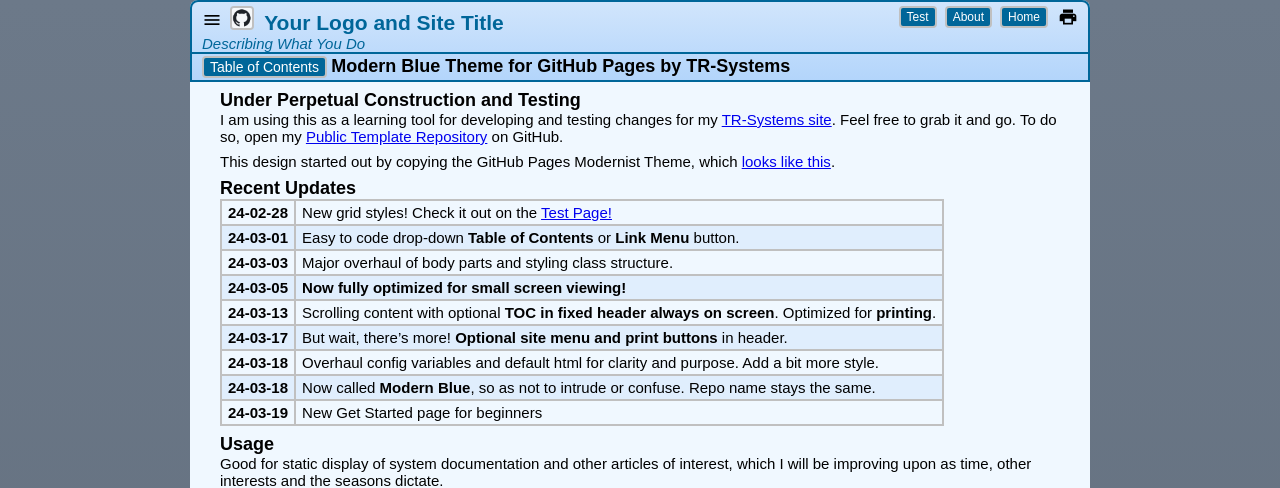
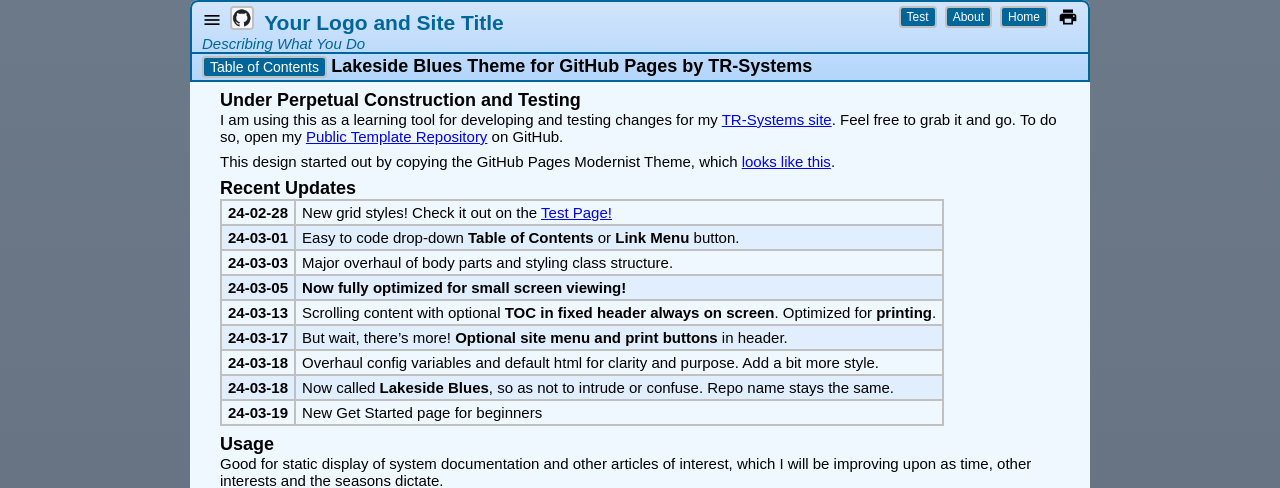
Before and after one commit to TR-Systems/modernist, a Jekyll site: the page built from index.md, in a window 1280 px wide. Shown: the top 488 px of the page. Built offline with Jekyll 4.4.1, drawn with Linux system fonts in a browser that asks for light colours; our own code applies the rules of GitHub Pages for plain Markdown files.

Commit message:
Call it Lakeside Blues

```diff
--- a/assets/css/style.scss
+++ b/assets/css/style.scss
@@ -1,7 +1,7 @@
 ---
 ---
 
-/* Modern Blue Theme for GitHub Pages by TR-Systems */
+/* Lakeside Blues for GitHub Pages by TR-Systems */
 html {
   height: 100%;
   background: #6C7989;
--- a/index.md
+++ b/index.md
@@ -1,5 +1,5 @@
 ---
-title: Modern Blue Theme for GitHub Pages by TR-Systems
+title: Lakeside Blues Theme for GitHub Pages by TR-Systems
 print: print-button.html
 toc: toc-homepage.html
 ---
@@ -18,7 +18,7 @@
 | **24-03-13** | Scrolling content with optional **TOC in fixed header always on screen**. Optimized for **printing**.
 | **24-03-17** | But wait, there's more! **Optional site menu and print buttons** in header.
 | **24-03-18** | Overhaul config variables and default html for clarity and purpose. Add a bit more style.
-| **24-03-18** | Now called **Modern Blue**, so as not to intrude or confuse. Repo name stays the same.
+| **24-03-18** | Now called **Lakeside Blues**, so as not to intrude or confuse. Repo name stays the same.
 | **24-03-19** | New Get Started page for beginners
 
 ### Usage
```
